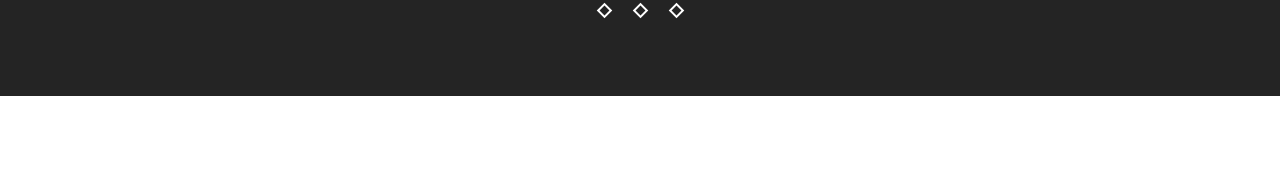
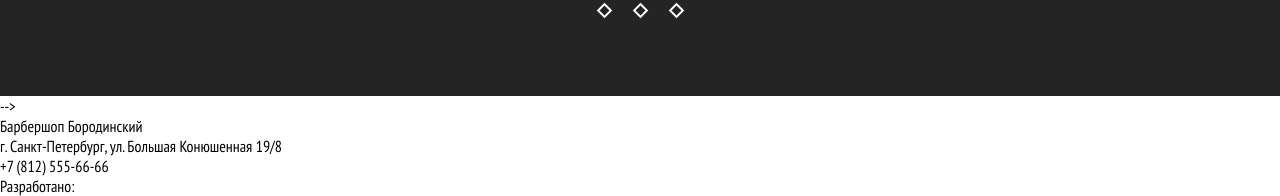
Before and after one commit to peelbrown/barbershop, a website: page src/index.html in a window 1280 px wide. Shown: the part 1429-1625 px from the top of the page. Before the commit the page ends 1525 px from the top, so only its background shows below. Drawn offline with nearby package versions, Linux system fonts and the light colour scheme; files that its build step writes are made by us from their sources.

Commit message:
uncommented footer

```diff
--- a/src/index.html
+++ b/src/index.html
@@ -62,7 +62,7 @@
         <!-- </div> -->
     </header>
 
-<main id="main" class="main">
+    <main id="main" class="main">
         <!-- <div class="wrapper"> -->
             <section class="intro">
                 <h1 class="h1 intro__h1">
@@ -153,13 +153,11 @@
                     <div class="switcher switcher--3"></div>
                 </div>
             </section>
-                   <!--
-                </div>
-            </section> -->
+
         <!-- </div> -->
     </main>
-    <!--     <footer id="footer" class="footer">
-        <div class="wrapper">
+    <footer id="footer" class="footer"> -->
+        <!-- <div class="wrapper"> -->
             <div class="contacts">
                 <p class="contacts__name">Барбершоп Бородинский</p>
                 <p class="contacts__address">г. Санкт-Петербург, ул. Большая Конюшенная 19/8</p>
@@ -174,9 +172,7 @@
                 <p class="p developed__p">Разработано:</p>
                 <a href="https://htmlacademy.ru/" class="btn btn--dark"></a>
             </div>
-        </div>
-    </footer> -->
-
-
+        <!-- </div> -->
+    </footer>
 </body>
 </html>
```
